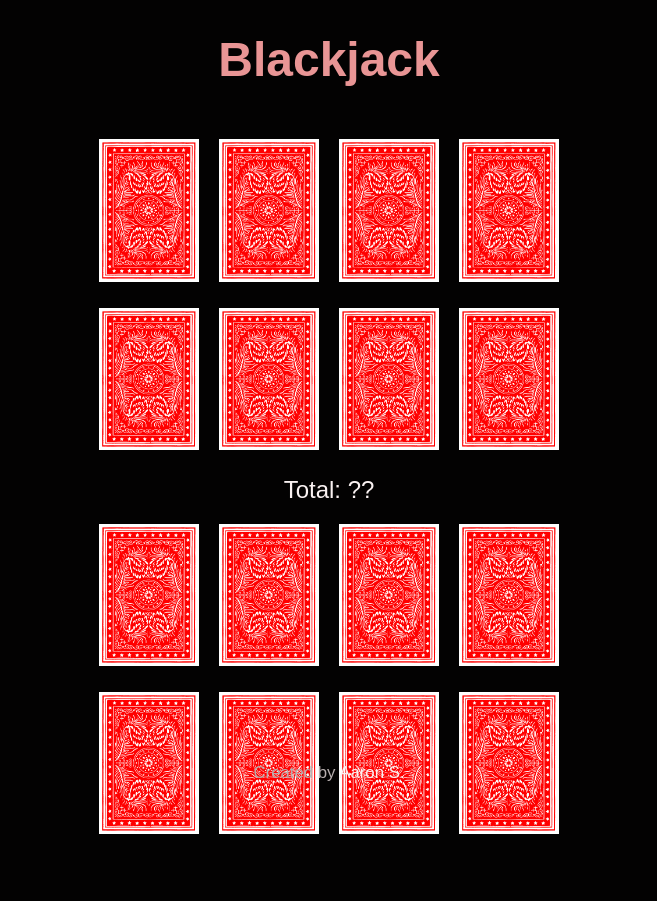
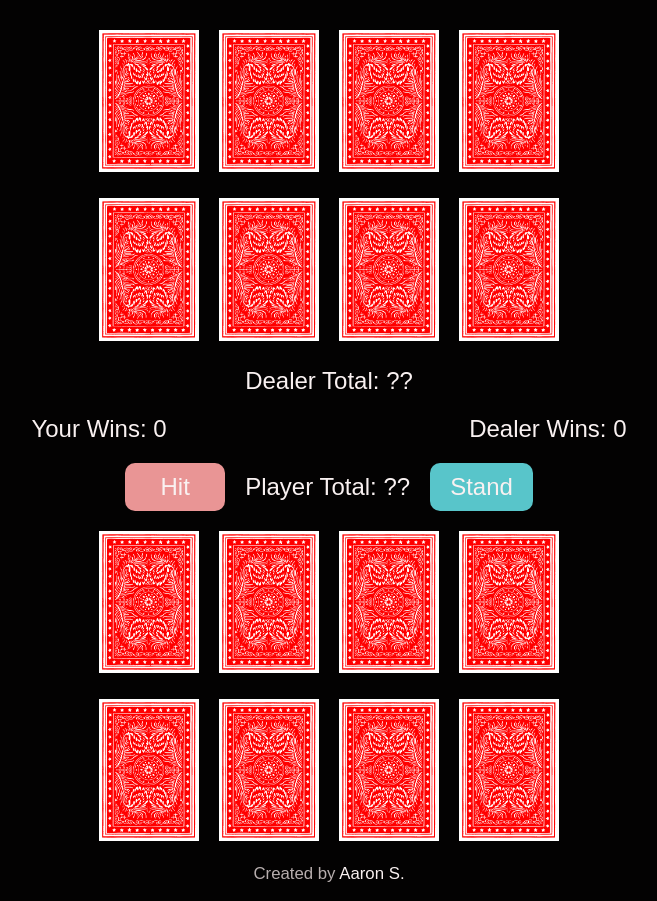
Before and after one commit to DoubleABattery/blackjack, a plain HTML site: page index.html in a window 1280 px wide. Both pictures are taken after a click on the button "Play". Shown: the whole page, without its empty margins (311-968 px from the left). Before the commit the page ends 840 px from the top, so only its background shows below. Drawn offline with Linux system fonts and the light colour scheme.

Commit message:
game screen ui

```diff
--- a/script.js
+++ b/script.js
@@ -4,7 +4,6 @@ document.querySelector('.play').addEventListener('click', function() {
     main.classList.remove('start');
     main.classList.add('game');
     main.innerHTML = `
-        <h1>Blackjack</h1>
         <div class="game">
             <div class="dealer-cards-container">
                 <div id="dealer-card0" class="dealer-card"><img src="cardback.png"></div>
@@ -17,7 +16,18 @@ document.querySelector('.play').addEventListener('click', function() {
                 <div id="dealer-card7" class="dealer-card"><img src="cardback.png"></div>
             </div>
 
-        <div class="dealer-total">Total: <span id="dealer-total">??</span></div>
+            <div class="center-container">
+                <div class="dealer-total">Dealer Total: <span id="dealer-total">??</span></div>
+                <div class="wins-counter">
+                    <div>Your Wins: <span id="player-wins">0</span></div>
+                    <div>Dealer Wins: <span id="dealer-wins">0</span></div>
+                </div>
+                <div class="player-side">
+                    <button class="hit-button">Hit</button>
+                    <div class="player-total">Player Total: <span id="player-total">??</span></div>
+                    <button class="stand-button">Stand</button>
+                </div>
+            </div>
 
             <div class="player-cards-container">
                 <div id="player-card0" class="player-card"><img src="cardback.png"></div>
@@ -29,5 +39,6 @@ document.querySelector('.play').addEventListener('click', function() {
                 <div id="player-card6" class="player-card"><img src="cardback.png"></div>
                 <div id="player-card7" class="player-card"><img src="cardback.png"></div>
             </div>
+        </div>
     `;
 });
--- a/styles.css
+++ b/styles.css
@@ -75,7 +75,7 @@ button:hover {
 
 footer {
     position: absolute;
-    bottom: 0;
+    bottom: -1;
     left: 0;
     right: 0;
     text-align: center;
@@ -92,11 +92,7 @@ footer a:hover {
 }
 
 .game{
-    display: flex;
-    flex-direction: column;
-    align-items: center;
-    justify-content: center;
-    row-gap: 20px;
+    margin-top: 30px;
 }
 
 .dealer-cards-container , .player-cards-container {
@@ -110,3 +106,47 @@ footer a:hover {
 img{
     width: 100%;
 }
+
+.center-container {
+    display: flex;
+    flex-direction: column;
+    align-items: center;
+    justify-content: center;
+    row-gap: 20px;
+    margin-bottom: 20px;
+    margin-top: 20px;
+}
+
+.wins-counter {
+    display: flex;
+    flex-direction: row;
+    align-items: center;
+    justify-content: space-evenly;
+    width: 100%;
+    max-width: 1200px;
+}
+
+.player-side{
+    display: flex;
+    flex-direction: row;
+    align-items: center;
+    justify-content: center;
+    column-gap: 20px;
+}
+
+.stand-button {
+    background-color: var(--secondary);
+}
+
+.hit-button {
+    background-color: var(--primary);
+    width: 100px;
+}
+
+.center-container button {
+    padding: 10px 20px;
+    border: none;
+    border-radius: 10px;
+    color: var(--text);
+    font-size: 1em;
+}
```
Also changed, not shown: game.html (+13 -1 lines), codeorg.txt (added). Lines whose indentation alone changed are shown as unchanged.
